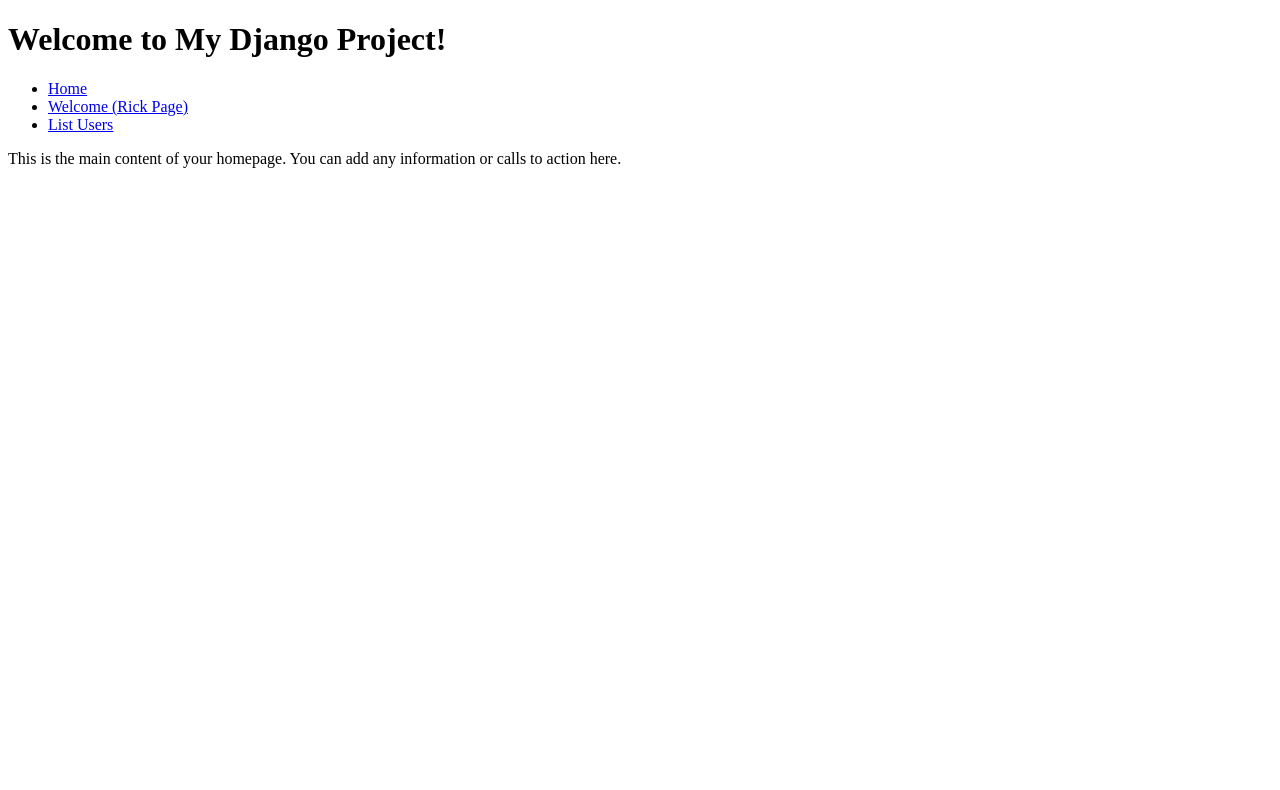
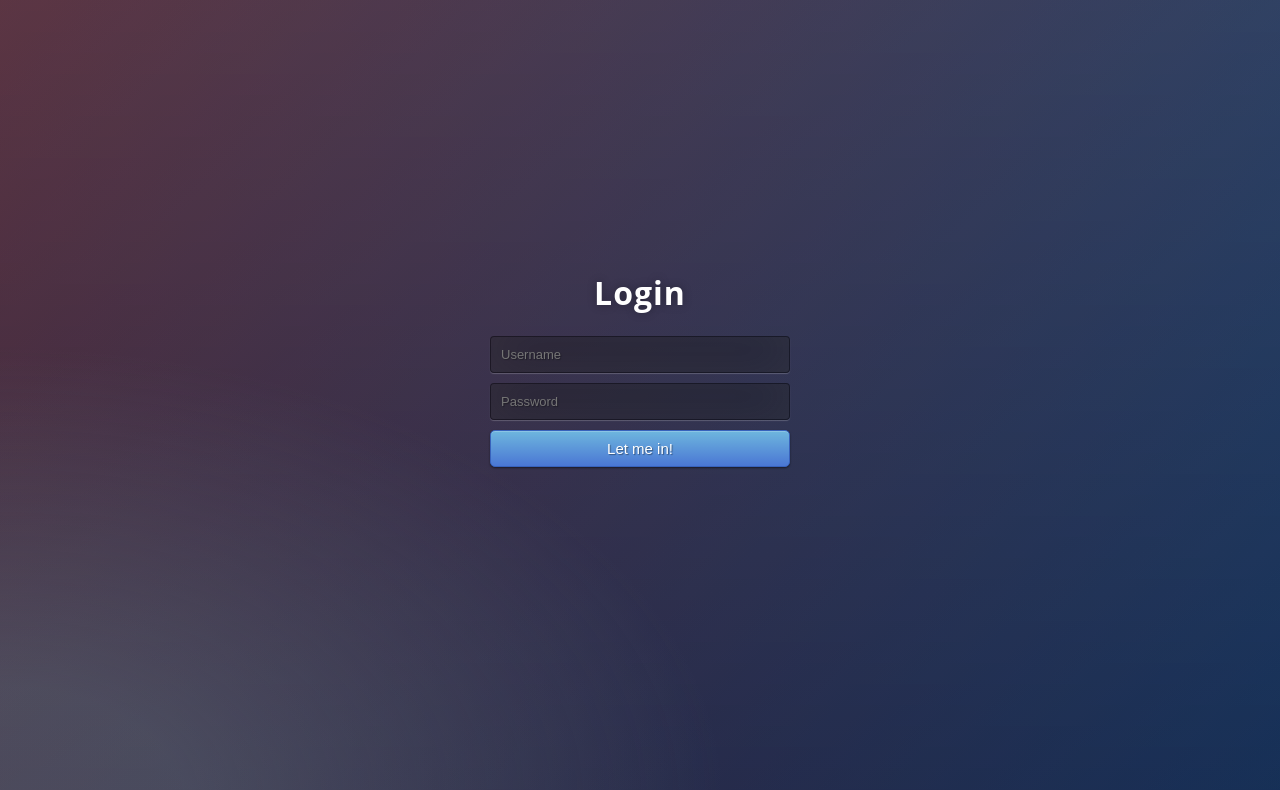
Before and after one commit to paq88/Medical_database, a Django app: page / in a window 1280 px wide. Shown: the top 790 px of the page. Before the commit the page ends 168 px from the top, so only its background shows below. Run offline with Django 5.2, Linux system fonts and the light colour scheme.

Commit message:
Log in page

```diff
--- a/django_p/test_project/templates/home_page.html
+++ b/django_p/test_project/templates/home_page.html
@@ -1,21 +1,22 @@
+{% load static %}
+
 <!DOCTYPE html>
 <html lang="en">
 <head>
     <meta charset="UTF-8">
     <title>My Django Project Homepage</title>
+    <link rel="stylesheet" href="{% static 'style.css' %}" type= "text/css" >
     </head>
 <body>
-    <h1>Welcome to My Django Project!</h1>
 
-    <nav>
-        <ul>
-            <li><a href="{% url 'home' %}">Home</a></li>
-            <li><a href="{% url 'welcome' %}">Welcome (Rick Page)</a></li>
-            <li><a href="{% url 'list_users' %}">List Users</a></li>
-        </ul>
-    </nav>
-
-    <p>This is the main content of your homepage. You can add any information or calls to action here.</p>
+    <div class="login">
+	<h1>Login</h1>
+    <form method="post">
+    	<input type="text" name="u" placeholder="Username" required="required" />
+        <input type="password" name="p" placeholder="Password" required="required" />
+        <button type="submit" class="btn btn-primary btn-block btn-large">Let me in!</button>
+    </form>
+</div>
 
 </body>
 </html>
--- a/django_p/test_project/test_project/settings.py
+++ b/django_p/test_project/test_project/settings.py
@@ -11,6 +11,7 @@
 """
 
 from pathlib import Path
+import os
 
 # Build paths inside the project like this: BASE_DIR / 'subdir'.
 BASE_DIR = Path(__file__).resolve().parent.parent
@@ -117,7 +118,9 @@
 # Static files (CSS, JavaScript, Images)
 # https://docs.djangoproject.com/en/5.0/howto/static-files/
 
-STATIC_URL = 'static/'
+STATIC_URL = '/static/'
+
+STATICFILES_DIRS = [os.path.join(BASE_DIR, 'static')]
 
 # Default primary key field type
 # https://docs.djangoproject.com/en/5.0/ref/settings/#default-auto-field
```
